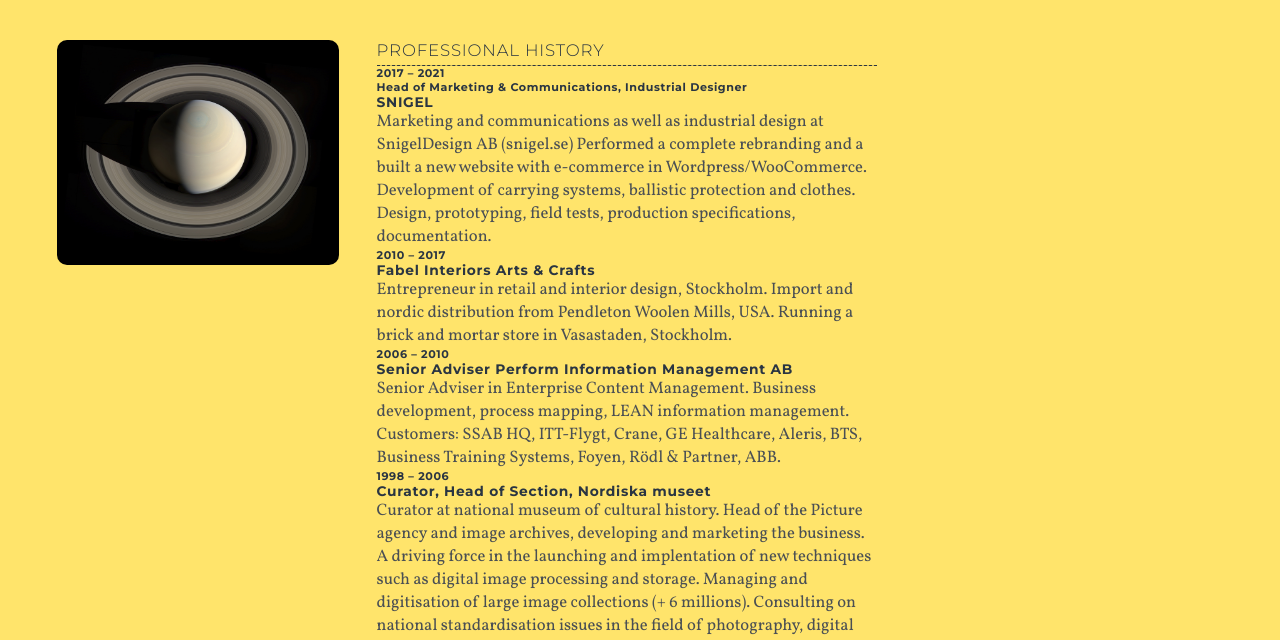
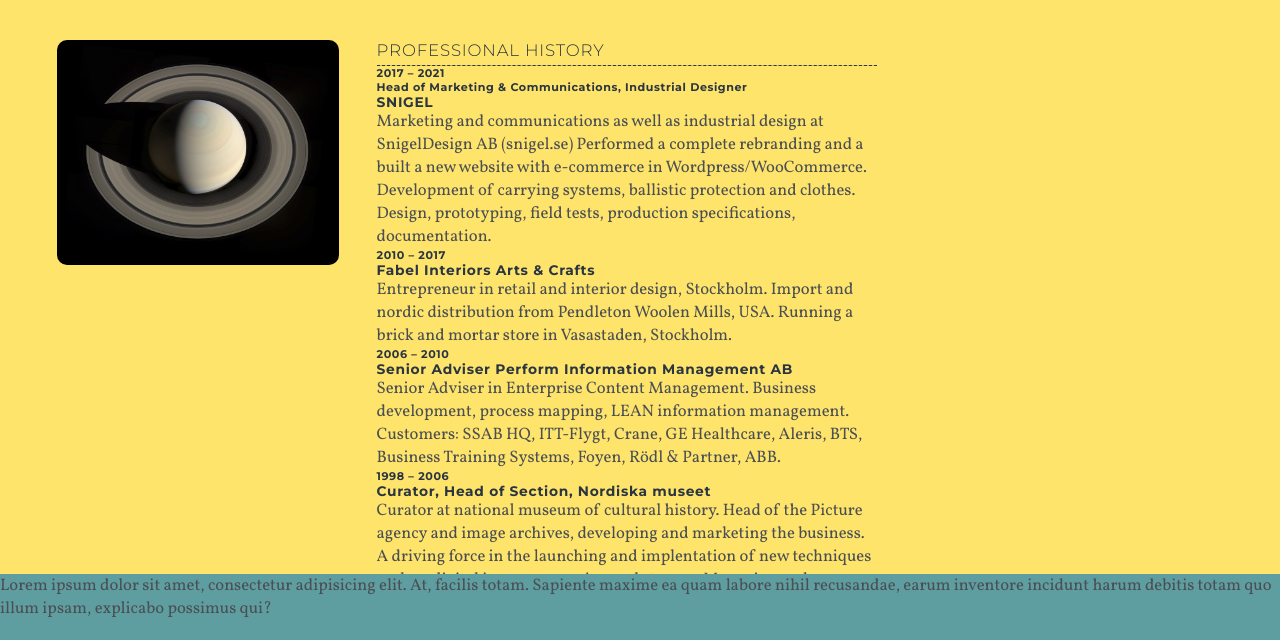
Before and after one commit to eddygrove/portfolio, a plain HTML site: page cv.html in a window 1280 px wide. Shown: the part 126-766 px from the top of the page. Drawn offline with Linux system fonts and the light colour scheme; a web font is replaced by a local one.

Commit message:
footer testing

```diff
--- a/css/style.css
+++ b/css/style.css
@@ -329,7 +329,9 @@ hr {
     grid-column: 1 / 4;
     grid-row: 3 / 4;
     min-height: 100px;
-    /* background-color: cadetblue; */
+    bottom: 0;
+    position: fixed;
+    background-color: cadetblue;
 }
 
 
--- a/cv.html
+++ b/cv.html
@@ -126,7 +126,7 @@
                 <!-- <img src="img/circ2.svg" alt="circles"> -->
 
             <footer class="footer  cv-footer">
-
+<p>Lorem ipsum dolor sit amet, consectetur adipisicing elit. At, facilis totam. Sapiente maxime ea quam labore nihil recusandae, earum inventore incidunt harum debitis totam quo illum ipsam, explicabo possimus qui?</p>
             </footer>
         </div>
     </body>
```
